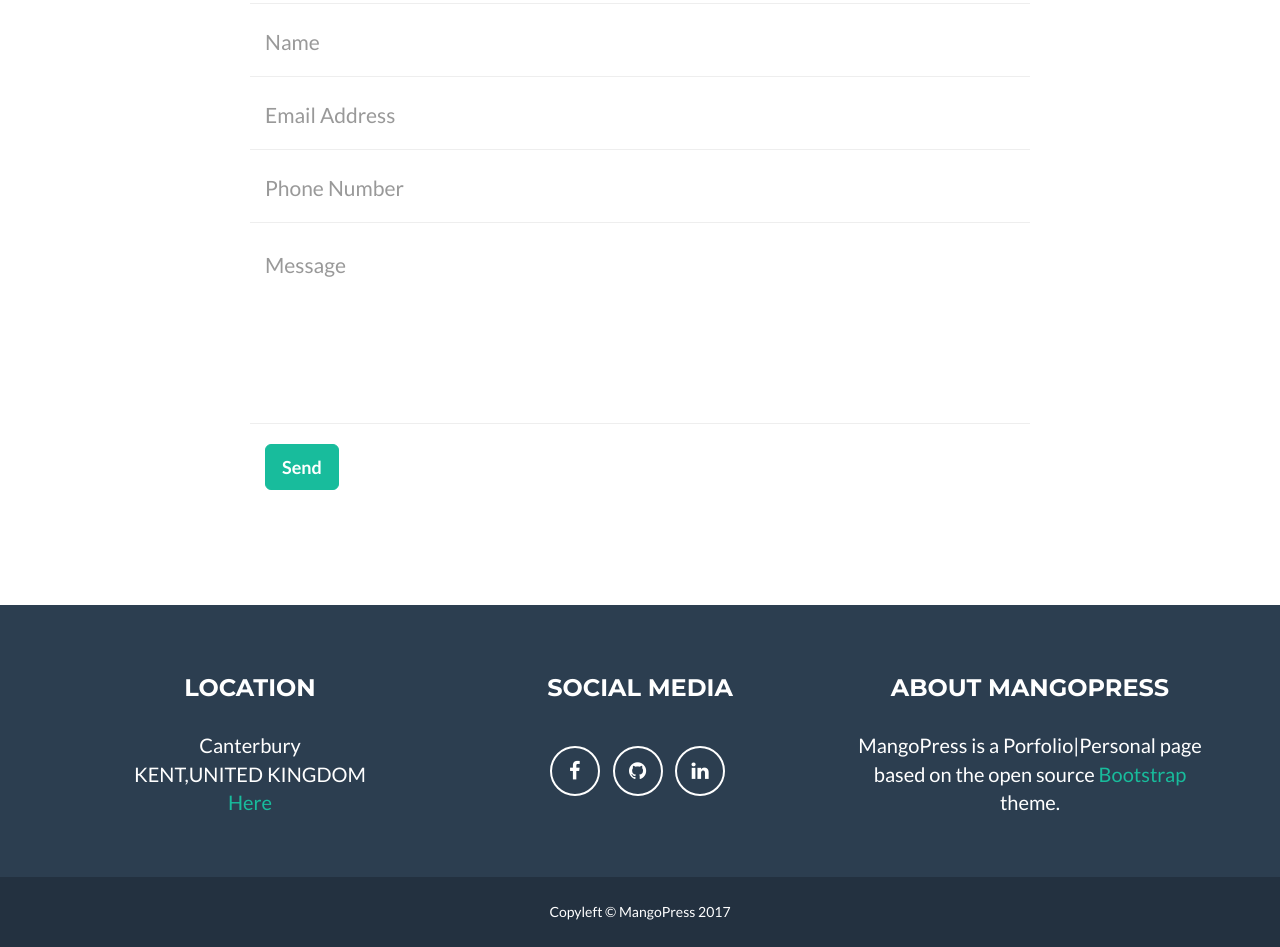
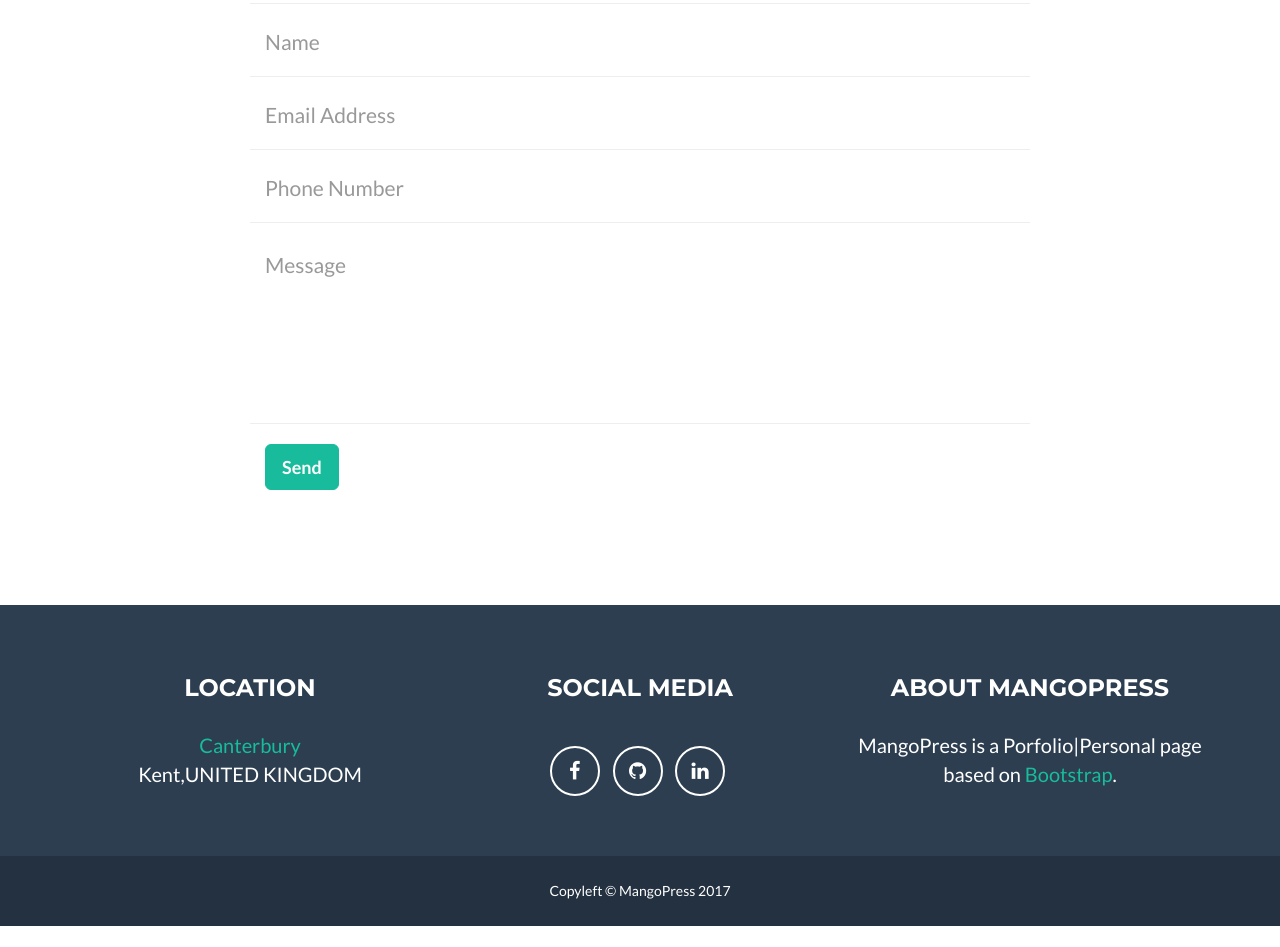
Before and after one commit to earendil/MangoPro, a website: page index.html in a window 1280 px wide. Shown: the part 2409-3356 px from the top of the page. After the commit the page ends 3335 px from the top, so only its background shows below. Drawn offline with nearby package versions, Linux system fonts and the light colour scheme.

Commit message:
polishing further

```diff
--- a/index.html
+++ b/index.html
@@ -245,9 +245,9 @@
                 <div class="row">
                     <div class="footer-col col-md-4">
                         <h3>Location</h3>
-                        <p>Canterbury
-                            <br>KENT,UNITED KINGDOM
-                          <br><a href="https://www.google.co.uk/maps/@51.279266,1.0825242,16.5z">Here</a></p>
+                        <p><a href="https://www.google.co.uk/maps/@51.279266,1.0825242,16.5z" target="_blank">Canterbury</a>
+                            <br>Kent,UNITED KINGDOM
+                          </p>
 
                     </div>
                     <div class="footer-col col-md-4">
@@ -266,7 +266,7 @@
                     </div>
                     <div class="footer-col col-md-4">
                         <h3>About MangoPress</h3>
-                        <p>MangoPress is a Porfolio|Personal page based on the open source <a href="http://getbootstrap.com/">Bootstrap</a> theme.</p>
+                        <p>MangoPress is a Porfolio|Personal page based on <a href="http://getbootstrap.com/" target="_blank">Bootstrap</a>.</p>
                     </div>
                 </div>
             </div>
```
